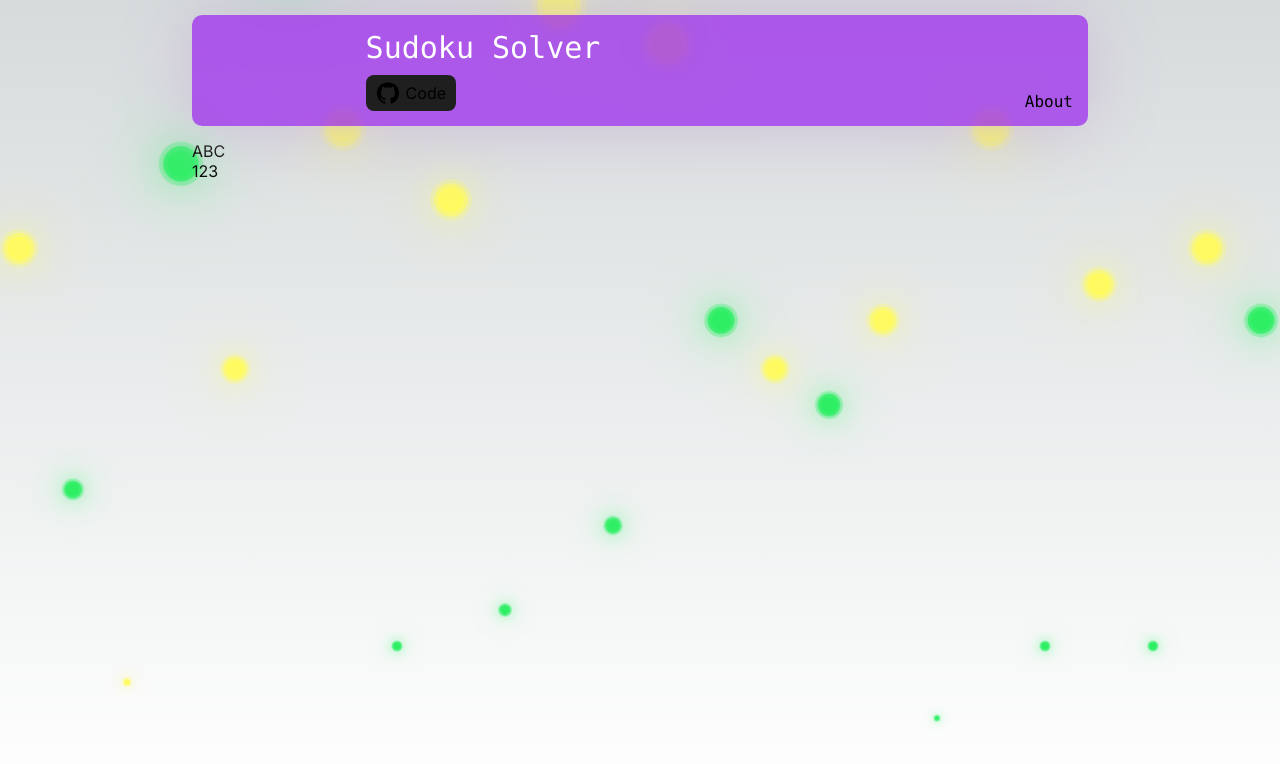
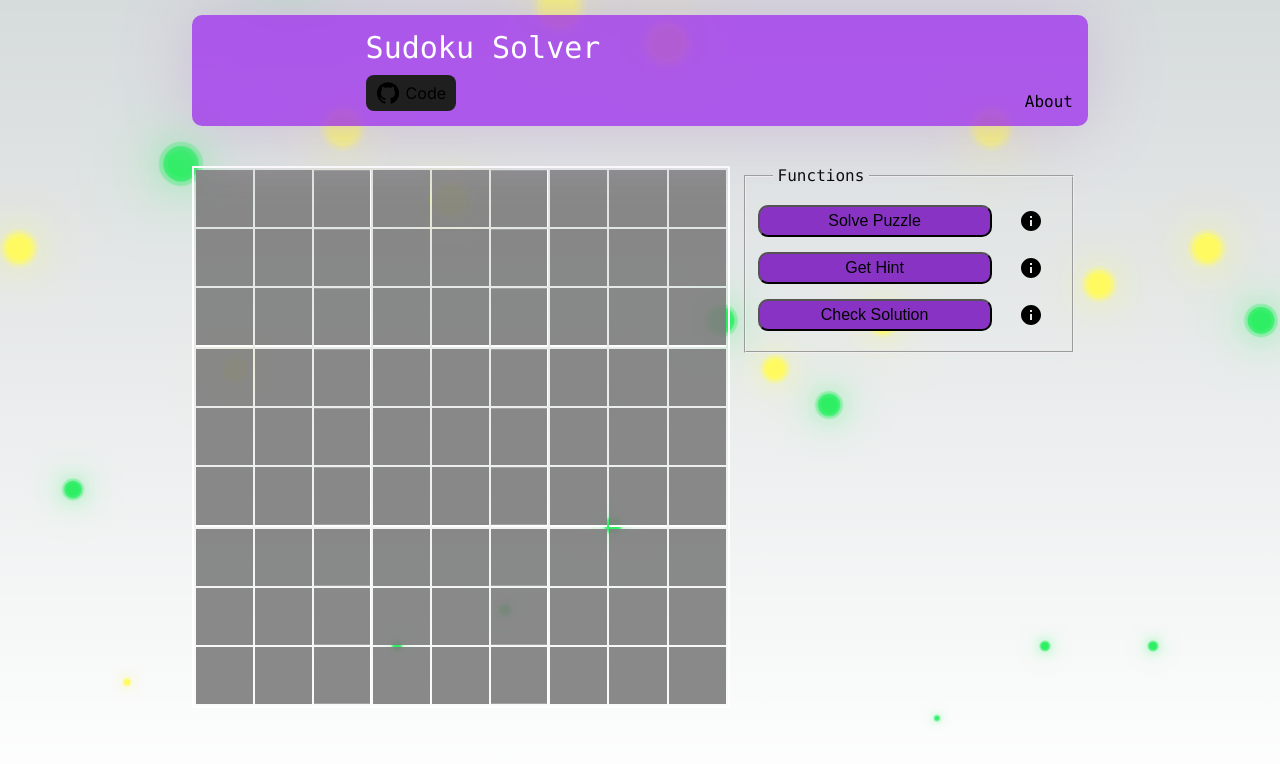
Before and after one commit to jeffyfung/sudoku-solver, a Next.js app: page /sudoku in a window 1280 px wide. Shown: the top 764 px of the page. Built offline with nearby package versions, Linux system fonts and the light colour scheme; no server answers.

Commit message:
feat: update UI

```diff
--- a/package.json
+++ b/package.json
@@ -18,6 +18,7 @@
     "@types/node": "20.6.0",
     "@types/react": "18.2.21",
     "@types/react-dom": "18.2.7",
+    "axios": "^1.5.0",
     "eslint": "8.49.0",
     "eslint-config-next": "13.4.19",
     "lodash": "^4.17.21",
--- /dev/null
+++ b/src/app/sudoku/functions/functions.module.css
@@ -0,0 +1,50 @@
+.container {
+  width: 40%;
+  padding: 0 14px;
+}
+
+.title {
+  padding: 5px;
+  position: absolute;
+  left: 10px;
+  top: -13px;
+}
+
+.legend {
+  margin: 0 15px;
+  padding: 0 5px;
+}
+
+.innerContainer {
+  padding: 20px 12px;
+  display: flex;
+  flex-direction: column;
+  gap: 15px;
+}
+
+.button {
+  background-color: rgb(136 51 196);
+  display: block;
+  padding: 5px;
+  font-size: 16px;
+  cursor: grab;
+  border-radius: 10px;
+}
+
+.button:hover {
+  box-shadow: 3px 3px #b4b4b4;
+  opacity: 0.75;
+}
+
+.buttonContainer {
+  display: grid;
+  grid-template-columns: 4fr 1fr;
+  row-gap: 15px;
+  column-gap: 10px;
+}
+
+.tooltipContainer {
+  display: flex;
+  justify-content: center;
+  align-items: center;
+}
--- /dev/null
+++ b/src/app/sudoku/functions/functions.tsx
@@ -0,0 +1,57 @@
+import { axioInstance } from "@/app/util/axios";
+import styles from "./functions.module.css";
+import { Tooltip } from "@mui/material";
+import InfoIcon from "@mui/icons-material/Info";
+
+enum ButtonType {
+  SOLVE = "solve",
+  HINT = "hint",
+  CHECK = "check",
+}
+
+const Functions: React.FC<{}> = () => {
+  const handleClick = async (type: ButtonType) => {
+    switch (type) {
+      case ButtonType.SOLVE:
+        const payload: any = {};
+        await axioInstance.post<any>("/api/solve", payload);
+      default:
+        // TODO: other api endpoints
+        break;
+    }
+  };
+
+  return (
+    <div className={styles.container}>
+      <fieldset className={styles.innerContainer}>
+        <legend className={styles.legend}>Functions</legend>
+        <div className={styles.buttonContainer}>
+          <button className={styles.button} onClick={() => handleClick(ButtonType.SOLVE)}>
+            Solve Puzzle
+          </button>
+          <div className={styles.tooltipContainer}>
+            <Tooltip className="test" title="Solve the sudoku puzzle" arrow>
+              <InfoIcon />
+            </Tooltip>
+          </div>
+          <button className={styles.button} onClick={() => handleClick(ButtonType.HINT)}>
+            Get Hint
+          </button>
+          <div className={styles.tooltipContainer}>
+            <Tooltip title="Fill 5 empty cells" arrow>
+              <InfoIcon />
+            </Tooltip>
+          </div>
+          <button className={styles.button}>Check Solution</button>
+          <div className={styles.tooltipContainer}>
+            <Tooltip title="Return false if the puzzle has no solution" arrow>
+              <InfoIcon />
+            </Tooltip>
+          </div>
+        </div>
+      </fieldset>
+    </div>
+  );
+};
+
+export default Functions;
--- /dev/null
+++ b/src/app/sudoku/page.module.css
@@ -0,0 +1,47 @@
+.pageContainer {
+  display: flex;
+  flex-direction: row;
+  margin-top: 40px;
+  font-family: var(--font-mono);
+}
+
+.container {
+  width: 60%;
+  max-width: 700px;
+}
+
+.table {
+  width: 100%;
+  table-layout: fixed;
+  aspect-ratio: 1/1;
+  border: 2.5px solid white;
+
+  .row {
+    width: 100%;
+
+    .cell {
+      background-color: rgba(128, 128, 128, 0.724);
+      width: 11.111%;
+
+      .input {
+        width: 100%;
+        text-align: center;
+        background-color: inherit;
+        font-size: 36px;
+        border: none;
+        aspect-ratio: 1/1;
+        caret-color: transparent;
+      }
+    }
+  }
+
+  .cell:nth-child(3),
+  .cell:nth-child(6) {
+    border-right: 1px solid white;
+  }
+
+  .row:nth-child(3) > .cell,
+  .row:nth-child(6) > .cell {
+    border-bottom: 2px solid white;
+  }
+}
--- a/src/app/sudoku/page.tsx
+++ b/src/app/sudoku/page.tsx
@@ -1,13 +1,87 @@
-import { useRef, useState } from "react";
-import styled from "styled-components";
+"use client";
 
-const page: React.FC<{}> = () => {
+import { useState } from "react";
+import styles from "./page.module.css";
+import Functions from "./functions/functions";
+
+// TODO: did you know?
+
+const Page: React.FC<{}> = () => {
+  const matrix = new Array(9).fill("").map(() => new Array(9).fill(""));
+  const [gridData, setGridData] = useState<(number | string)[][]>(matrix);
+
+  const handleInputChange = (row: number, col: number, value: string) => {
+    if (value) {
+      const val = parseInt(value.at(-1)!);
+      if (val) {
+        setGridData((gridData) => {
+          const updatedGridData = structuredClone(gridData);
+          updatedGridData[row][col] = val;
+          return updatedGridData;
+        });
+      }
+    }
+  };
+
+  const handleKeyDown = (event: React.KeyboardEvent) => {
+    const activeElement = document.activeElement;
+    if (!["ArrowDown", "ArrowUp", "ArrowRight", "ArrowLeft"].includes(event.key)) {
+      return;
+    }
+    if (activeElement) {
+      const activeRow = parseInt(activeElement.getAttribute("data-row")!);
+      const activeCol = parseInt(activeElement.getAttribute("data-col")!);
+      let newActiveRow;
+      let newActiveCol;
+      switch (event.key) {
+        case "ArrowDown":
+          newActiveRow = Math.min(activeRow + 1, gridData.length - 1);
+          newActiveCol = activeCol;
+          break;
+        case "ArrowUp":
+          newActiveRow = Math.max(activeRow - 1, 0);
+          newActiveCol = activeCol;
+          break;
+        case "ArrowRight":
+          newActiveRow = activeRow;
+          newActiveCol = Math.min(activeCol + 1, gridData.length - 1);
+          break;
+        case "ArrowLeft":
+          newActiveRow = activeRow;
+          newActiveCol = Math.max(activeCol - 1, 0);
+          break;
+      }
+      document.querySelector<HTMLInputElement>(`input[data-col='${newActiveCol}'][data-row='${newActiveRow}']`)!.focus();
+    }
+  };
+
   return (
-    <>
-      <div>ABC</div>
-      <div>123</div>
-    </>
+    <div className={styles.pageContainer}>
+      <div className={styles.container}>
+        <table className={styles.table} onKeyDown={handleKeyDown}>
+          <tbody>
+            {gridData.map((row, rowIndex) => (
+              <tr className={styles.row} key={rowIndex}>
+                {row.map((col, colIndex) => (
+                  <td className={styles.cell} key={colIndex}>
+                    <input
+                      className={styles.input} //
+                      data-row={rowIndex}
+                      data-col={colIndex}
+                      type="text"
+                      value={col}
+                      onChange={(e) => handleInputChange(rowIndex, colIndex, e.target.value)}
+                    />
+                  </td>
+                ))}
+              </tr>
+            ))}
+          </tbody>
+        </table>
+      </div>
+      <Functions />
+    </div>
   );
 };
 
-export default page;
+export default Page;
--- /dev/null
+++ b/src/app/util/axios.ts
@@ -0,0 +1,6 @@
+import axios from "axios";
+
+export const axioInstance = axios.create({
+  timeout: 1000,
+  headers: { Accept: "application/json", "Content-Type": "application/json;charset=UTF-8" },
+});
```
Also changed, not shown: src/app/globals.css (+7 -45 lines), src/app/(page)/page.module.css (renamed from src/app/page.module.css), src/app/(page)/page.tsx (renamed from src/app/page.tsx), 1 other file (tests, documents, lock files or other folders).
